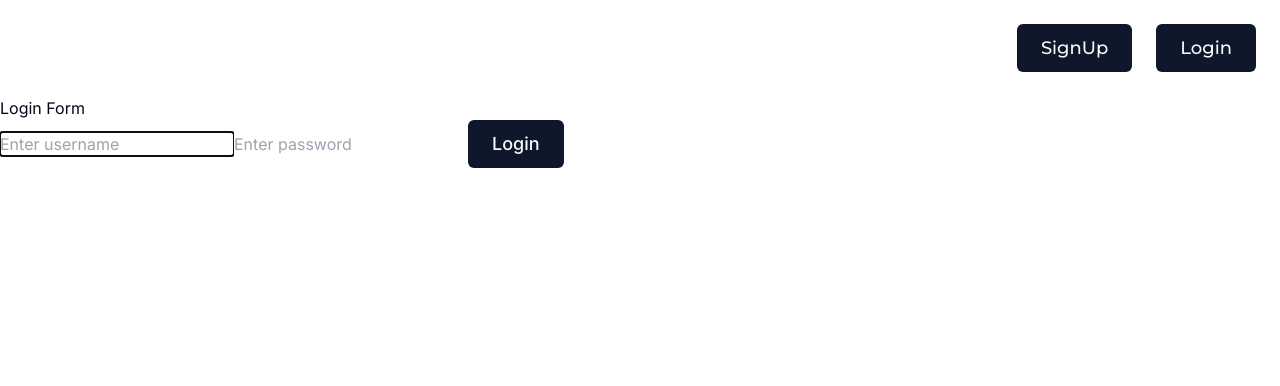
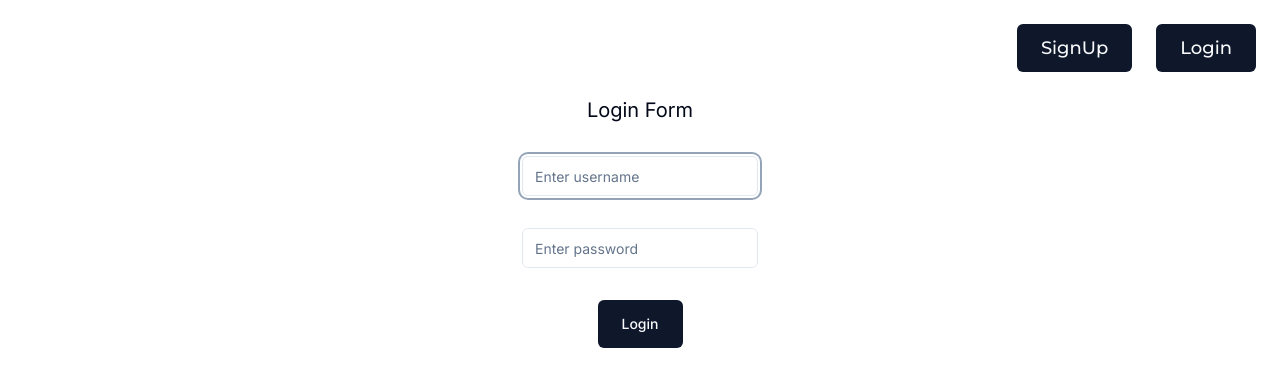
Before and after one commit to nidhish-srivastava/CampusConnect, a Next.js app in the folder client/: page /login in a window 1280 px wide. Shown: the top 386 px of the page. Built offline with nearby package versions, Linux system fonts and the light colour scheme; no server answers.

Commit message:
Fixed css of login/signup form

```diff
--- a/client/src/app/login/page.tsx
+++ b/client/src/app/login/page.tsx
@@ -2,13 +2,12 @@
 import { useState } from "react";
 import { Button } from "@/components/ui/button";
 import axios from "axios";
+import { Input } from "@/components/ui/input"
+
 
 function Page() {
   const [username, setUsername] = useState("");
   const [password, setPassword] = useState("");
-
-
-
 
   const onSubmitHandler = async (e: React.FormEvent<HTMLFormElement>) => {
     try {
@@ -27,9 +26,12 @@
   };
 
   return (
-    <form onSubmit={onSubmitHandler}>
-      <h2>Login Form</h2>
-      <input
+    <form
+      onSubmit={onSubmitHandler}
+      className="form"
+    >
+      <h2 className="center_heading_form">Login Form</h2>
+      <Input
         required
         autoFocus={true}
         type="text"
@@ -37,14 +39,14 @@
         value={username}
         onChange={(e) => setUsername(e.target.value)}
       />
-      <input
+      <Input
         required
         type="password"
         placeholder="Enter password"
         value={password}
         onChange={(e) => setPassword(e.target.value)}
       />
-      <Button>Login</Button>
+      <Button className="center_button_form">Login</Button>
     </form>
   );
 }
--- a/client/src/app/signup/page.tsx
+++ b/client/src/app/signup/page.tsx
@@ -2,6 +2,8 @@
 import axios from "axios";
 import { useState } from "react";
 import { Button } from "@/components/ui/button";
+import { Input } from "@/components/ui/input"
+
 
 function Page() {
   const [username, setUsername] = useState("");
@@ -17,8 +19,7 @@
           password,
         });
         localStorage.setItem("token", response.data.token);
-        // window.location.href = "/signin"  // causing the window to relaod
-        window.location.href = "/"
+        window.location.href = "/"  // causing the window reload
         alert("Account created");
       } else alert("Password not matching");
     } catch (error : any) {
@@ -28,10 +29,11 @@
   return (
     <form
       onSubmit={onSubmitHandler}
-      className="flex flex-col items-start gap-8  "
+      className="form"
     >
-      <h2>Register Form</h2>
-      <input
+            <h2 className="center_heading_form">Register Form</h2>
+
+      <Input
         required
         autoFocus={true}
         type="text"
@@ -39,21 +41,21 @@
         value={username}
         onChange={(e) => setUsername(e.target.value)}
       />
-      <input
+      <Input
         required
         type="password"
         placeholder="Enter password"
         value={password}
         onChange={(e) => setPassword(e.target.value)}
       />
-      <input
+      <Input
         required
         type="password"
         placeholder="re-enter password"
         value={confirmPassword}
         onChange={(e) => setConfirmPassword(e.target.value)}
       />
-      <Button>Register</Button>
+      <Button className="center_button_form">Register</Button>
     </form>
   );
 }
--- /dev/null
+++ b/client/src/components/ui/input.tsx
@@ -0,0 +1,25 @@
+import * as React from "react"
+
+import { cn } from "@/lib/utils"
+
+export interface InputProps
+  extends React.InputHTMLAttributes<HTMLInputElement> {}
+
+const Input = React.forwardRef<HTMLInputElement, InputProps>(
+  ({ className, type, ...props }, ref) => {
+    return (
+      <input
+        type={type}
+        className={cn(
+          "flex h-10 w-full rounded-md border border-input bg-background px-3 py-2 text-sm ring-offset-background file:border-0 file:bg-transparent file:text-sm file:font-medium placeholder:text-muted-foreground focus-visible:outline-none focus-visible:ring-2 focus-visible:ring-ring focus-visible:ring-offset-2 disabled:cursor-not-allowed disabled:opacity-50",
+          className
+        )}
+        ref={ref}
+        {...props}
+      />
+    )
+  }
+)
+Input.displayName = "Input"
+
+export { Input }
--- a/client/src/styles/globals.css
+++ b/client/src/styles/globals.css
@@ -76,3 +76,14 @@
     @apply bg-background text-foreground;
   }
 }
+
+.form{
+  @apply flex flex-col items-start gap-8  w-fit mx-auto;
+}
+.center_heading_form{
+  @apply mx-auto text-xl;
+}
+
+.center_button_form{
+  @apply text-sm mx-auto;
+}
```
Also changed, not shown: 1 other file (tests, documents, lock files or other folders).
